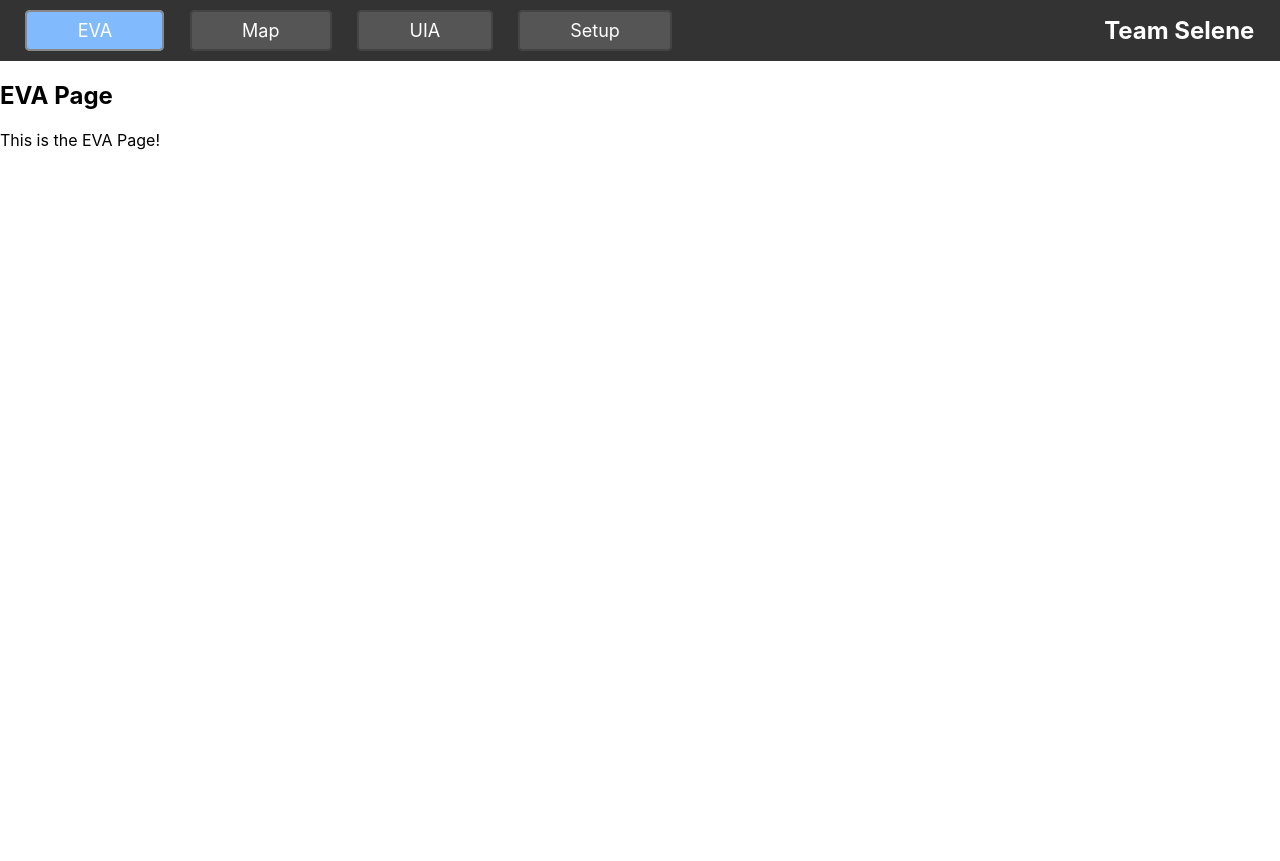
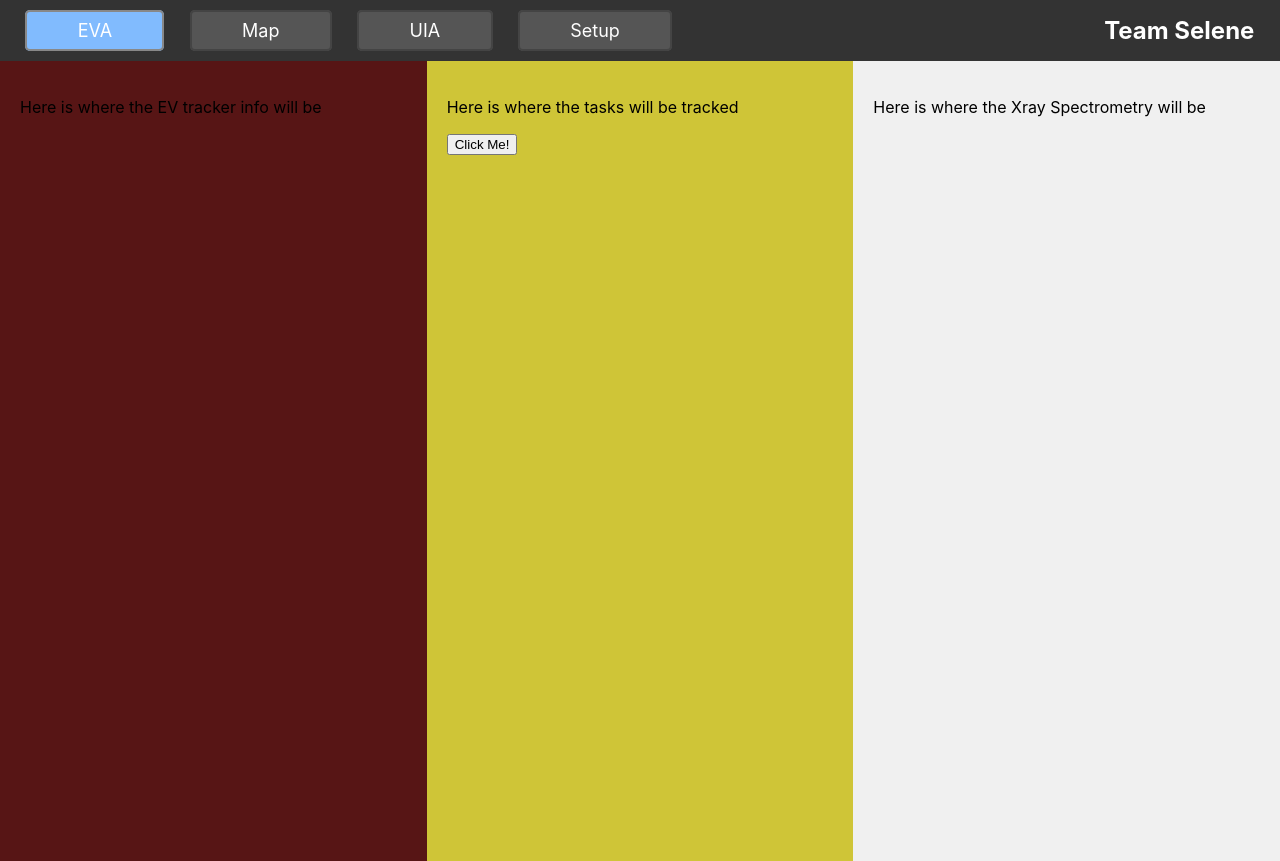
Before and after one commit to coolD9/Selene-in-SUITS, a React (Create React App) app in the folder User_Interface/UI_Main/client/: page /eva in a window 1280 px wide. Before the commit the page ends 800 px from the top, so only its background shows below. Built offline with nearby package versions, Linux system fonts and the light colour scheme.

Commit message:
simple componentry. will adjust display style to grids to account for multiple EV's

```diff
--- a/User_Interface/UI_Main/client/src/components/EVA.js
+++ b/User_Interface/UI_Main/client/src/components/EVA.js
@@ -1,5 +1,5 @@
 import React from 'react';
-
+import "./css/EVA.css";
 /*
 * EVA() - **PAGE**
 *
@@ -15,9 +15,18 @@ import React from 'react';
 */
 function EVA() {
   return (
-    <div>
-      <h2>EVA Page</h2>
-      <p>This is the EVA Page!</p>
+    <div className = "EVAngelion_container" >
+      <div className = "panel EV_tracker">
+        <p>Here is where the EV tracker info will be</p>
+      </div>
+      <div className = "panel task_tracker">
+        <p>Here is where the tasks will be tracked</p>
+        {/* Note that this is where the Modals will be. Currently utilizing scroll bar */}
+        <button onClick={alert('Shinji get in the robot')}>Click Me!</button>
+      </div>
+      <div className = "panel xray_tracker">
+        <p>Here is where the Xray Spectrometry will be</p>
+      </div>
     </div>
   );
 }
--- /dev/null
+++ b/User_Interface/UI_Main/client/src/components/css/EVA.css
@@ -0,0 +1,27 @@
+.body{
+    overflow: hidden;
+}
+
+.EVAngelion_container{
+    display: flex;
+    height: 100vh;
+}
+
+.panel{
+    flex: 1;
+    padding: 20px;
+    box-sizing: border-box;
+}
+
+.EV_tracker{
+    background-color: #571515;
+}
+
+.task_tracker{
+    background-color: #cfc537;
+    overflow-y: scroll;
+}
+
+.xray_tracker{
+    background-color: #f0f0f0;
+}
```
Also changed, not shown: 1 other file (tests, documents, lock files or other folders).
